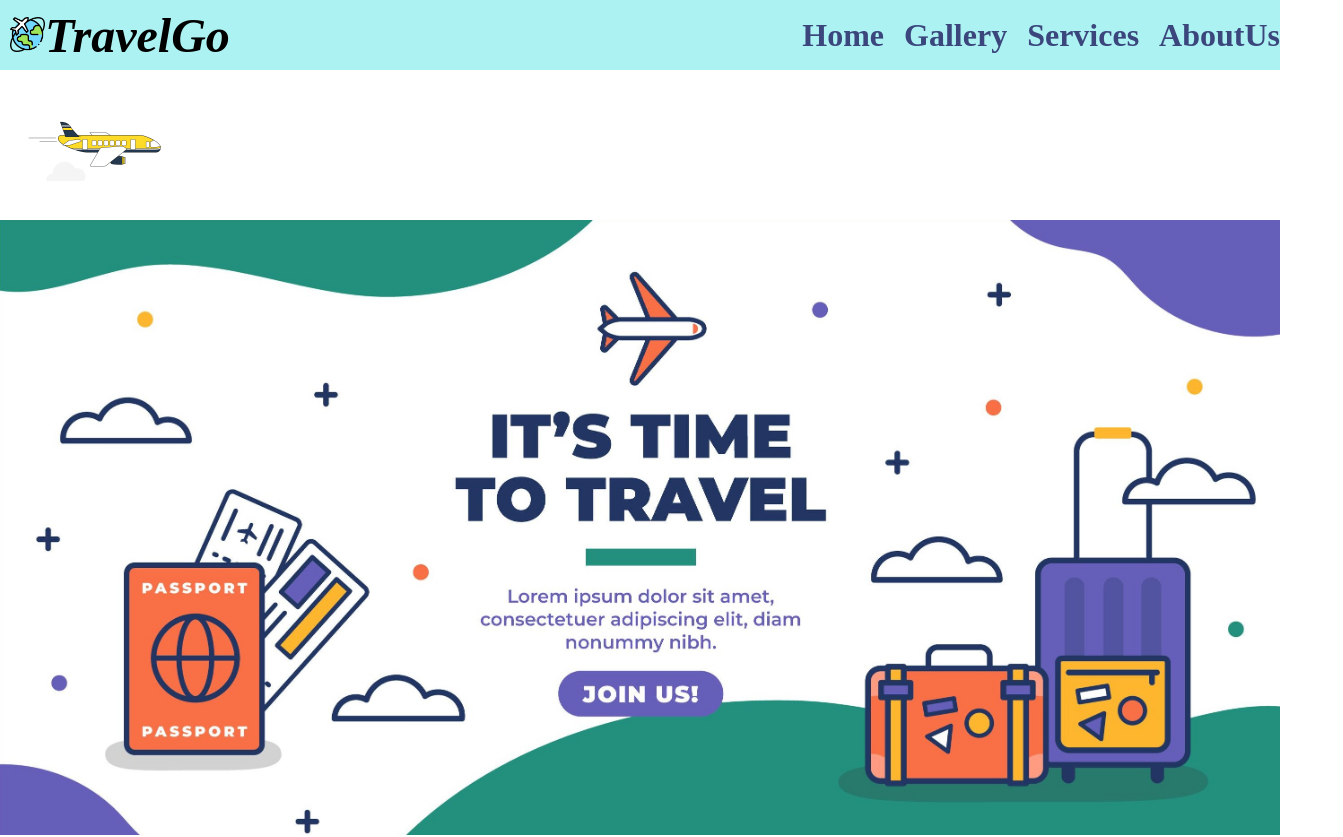
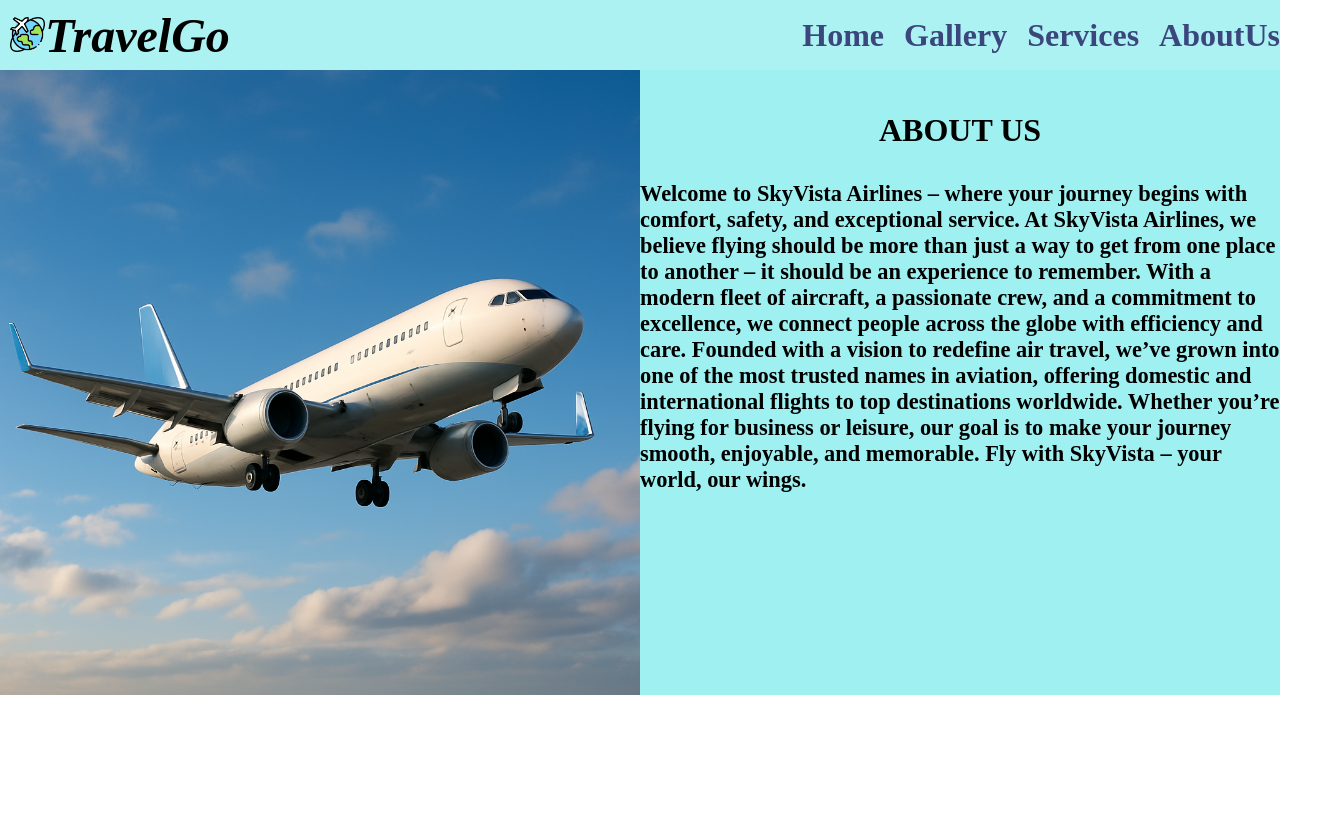
Before and after one commit to anilkumarpatnana/airwayss, a React (Create React App) app: page /AboutUs in a window 1280 px wide. Shown: the top 837 px of the page, 1343 px wide, since content can reach past the window. After the commit the page ends 800 px from the top, so only its background shows below. Built offline with nearby package versions, Linux system fonts and the light colour scheme.

Commit message:
Added routing for nav

```diff
--- a/package.json
+++ b/package.json
@@ -10,6 +10,7 @@
     "aos": "^2.3.4",
     "react": "^19.1.0",
     "react-dom": "^19.1.0",
+    "react-router-dom": "^7.5.2",
     "react-scripts": "5.0.1",
     "web-vitals": "^2.1.4"
   },
--- a/src/App.css
+++ b/src/App.css
@@ -199,8 +199,9 @@ transition: transform 0.3s ease-in-out ;
   font-size: 2rem;
 
 }
-
-
+.aboutus{
+  height: 625px;
+}
 @media only screen and (min-width:0px)and (max-width:599px){
 
  .main{
--- a/src/App.jsx
+++ b/src/App.jsx
@@ -1,26 +1,25 @@
 import React from 'react'
 import Header from './landing-page/Header'
-import Banner from './landing-page/Banner'
-import Services from './landing-page/Services'
-import Aboutus from './landing-page/Aboutus'
 import './App.css'
-import Footer from './landing-page/Footer'
-import Gallery from './landing-page/Gallery'
-import Plane from './landing-page/Plane'
+import { Route, Routes } from 'react-router-dom'
+import Home from './navigation-pages/Home'
+import Gallery from './navigation-pages/Gallery'
+import Services from './navigation-pages/Services'
+import AboutUs from './navigation-pages/AboutUs'
 
 
-
- const App = () => {
+const App = () => {
 
   return (
     <div>
-    <Header />
-    <Plane />
-    <Banner />
-    <Services />
-    <Aboutus />
-    <Gallery />
-    <Footer />
+        <Header />
+        <Routes>
+          <Route path="/Home"  element={<Home />} />
+          <Route path="/Gallery" element={<Gallery />} />
+          <Route path="/Services" element={<Services />} />
+          <Route path="/AboutUs" element={<AboutUs />} />
+
+        </Routes>
     </div>
   )
 }
--- a/src/index.js
+++ b/src/index.js
@@ -1,10 +1,14 @@
 import React from 'react';
 import ReactDOM from 'react-dom/client';
 import App from './App';
+import { BrowserRouter } from 'react-router-dom';
+
 
 const root = ReactDOM.createRoot(document.getElementById('root'));
 root.render(
   <React.StrictMode>
+    <BrowserRouter>
     <App />
+    </BrowserRouter>
   </React.StrictMode>
 );
--- a/src/landing-page/Header.jsx
+++ b/src/landing-page/Header.jsx
@@ -1,15 +1,17 @@
 import React from 'react'
- function Header() {
+import { Link } from 'react-router-dom'
+function Header() {
   return (
     <div className="main">
-            <div className="title"><img src="./images/flight-icon.png" alt="" />TravelGo</div>
-                <ul className='nav'>
-                    <li>Home</li>
-                    <li>Gallery</li>
-                    <li>Services</li>
-                    <li>AboutUs</li>
-                </ul>
-        </div>
+      <div className="title"><img src="./images/flight-icon.png" alt="" /><Link style={{ textDecoration: 'none', color: 'inherit'  }} to="/Home">TravelGo</Link>
+      </div>
+      <ul className='nav'>
+        <Link style={{ textDecoration: 'none', color: 'inherit'  }} to="/Home"><li>Home</li></Link>
+        <Link style={{ textDecoration: 'none' , color: 'inherit' }} to="/Gallery"><li>Gallery</li></Link>
+        <Link style={{ textDecoration: 'none', color: 'inherit'  }} to="/Services"><li>Services</li></Link>
+        <Link style={{ textDecoration: 'none' , color: 'inherit' }} to="/AboutUs"><li>AboutUs</li></Link>
+      </ul>
+    </div>
   )
 }
- export default Header
+export default Header
--- /dev/null
+++ b/src/navigation-pages/AboutUs.jsx
@@ -0,0 +1,28 @@
+import React from 'react'
+
+const AboutUs = () => {
+    return (
+        <div><div className="aboutus">
+        <div className="leftimage">
+          <img src="./images/image.png" alt="" className="flightimage" />
+        </div>
+        <div className="rightcontent">
+         <p>ABOUT US</p>
+            Welcome to SkyVista Airlines – where your journey begins with comfort,
+            safety, and exceptional service. At SkyVista Airlines, we believe
+            flying should be more than just a way to get from one place to another
+            – it should be an experience to remember. With a modern fleet of
+            aircraft, a passionate crew, and a commitment to excellence, we
+            connect people across the globe with efficiency and care. Founded with
+            a vision to redefine air travel, we’ve grown into one of the most
+            trusted names in aviation, offering domestic and international flights
+            to top destinations worldwide. Whether you’re flying for business or
+            leisure, our goal is to make your journey smooth, enjoyable, and
+            memorable. Fly with SkyVista – your world, our wings.
+
+        </div>
+      </div></div>
+    )
+}
+
+export default AboutUs
--- /dev/null
+++ b/src/navigation-pages/Gallery.jsx
@@ -0,0 +1,19 @@
+import React from 'react'
+
+const Gallery = () => {
+    return (
+        <div>
+            <div className='servicesheading'>Our Gallery</div><br/>
+      <div className="imagegallery">
+      <img src="./images/newyork.jpg" alt="" />
+      <img src="./images/europe.jpg" alt="" />
+      <img src="./images/london.jpg" alt="" />
+      <img src="./images/tajmahal.jpg" alt="" />
+      <img src="./images/peru.jpg" alt="" />
+      <img src="./images/usa.jpg" alt=" " />
+    </div>
+        </div>
+    )
+}
+
+export default Gallery
--- /dev/null
+++ b/src/navigation-pages/Home.jsx
@@ -0,0 +1,23 @@
+import React from 'react'
+import Plane from '../landing-page/Plane'
+import Banner from '../landing-page/Banner'
+import Services from '../landing-page/Services'
+import Aboutus from '../landing-page/Aboutus'
+import Gallery from '../landing-page/Gallery'
+import Footer from '../landing-page/Footer'
+
+const Home = () => {
+    return (
+        <div>
+            <Plane />
+            <Banner />
+            <Services />
+            <Aboutus />
+            <Gallery />
+            <Footer />
+
+        </div>
+    )
+}
+
+export default Home
--- /dev/null
+++ b/src/navigation-pages/Services.jsx
@@ -0,0 +1,17 @@
+import React from 'react'
+
+const Services = () => {
+    return (
+        <div><div className='servicesheading'>Our Services</div>
+        <div className='services'>
+        <div className='service1'>
+          <img src="./images/travelwithfreshness.png" alt="" />
+        <p>Travel With All The Freshness</p>
+        </div>
+        <div className='service2'><img src="./images/customercare.jpg" alt="" /><p>We Will Give 24/7 Support, Always With You</p></div>
+        <div className='service3'><img src="./images/budgetfriendly.jpg" alt="" /><p>Travel With Affordable Prices, Budget Friendly</p></div>
+        </div></div>
+    )
+}
+
+export default Services
```
Also changed, not shown: 1 other file (tests, documents, lock files or other folders).
